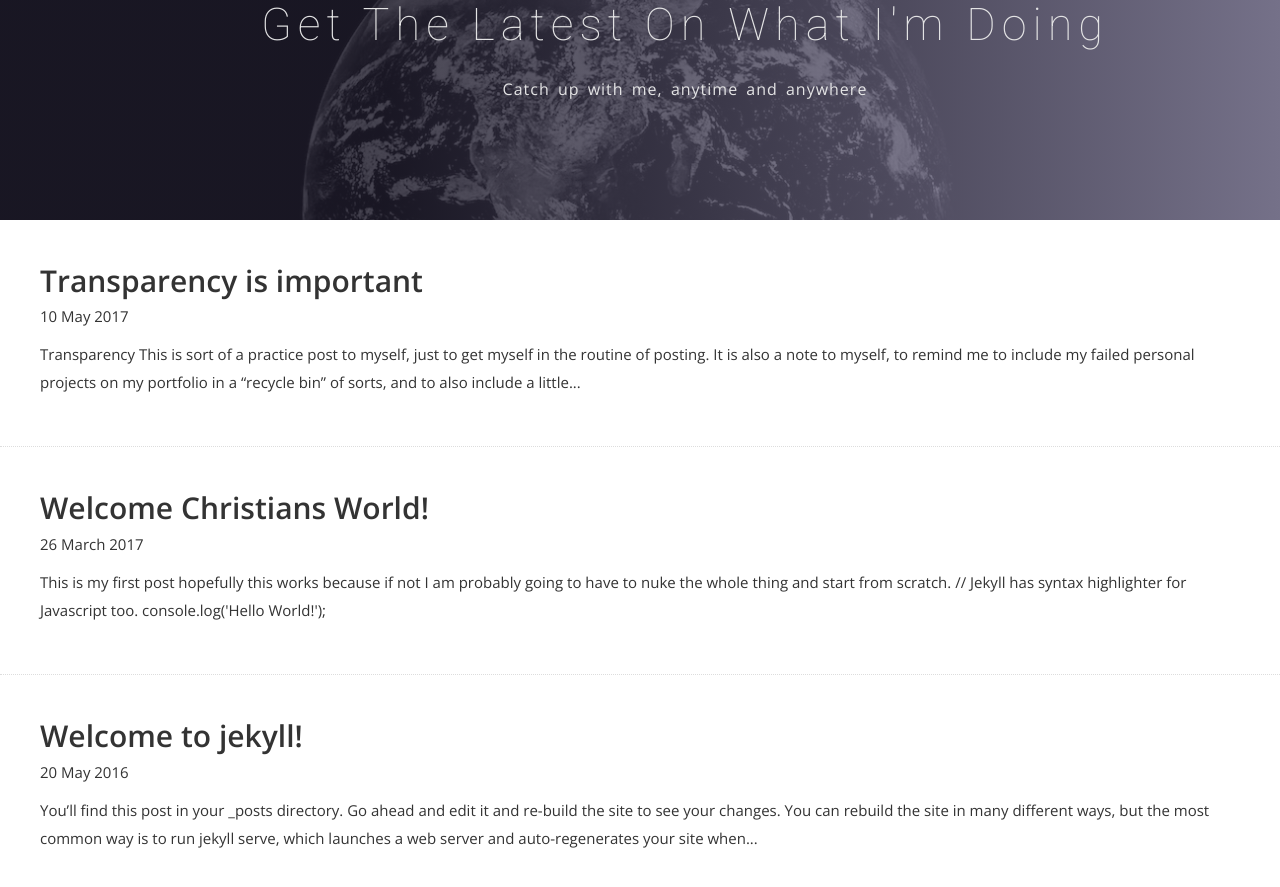
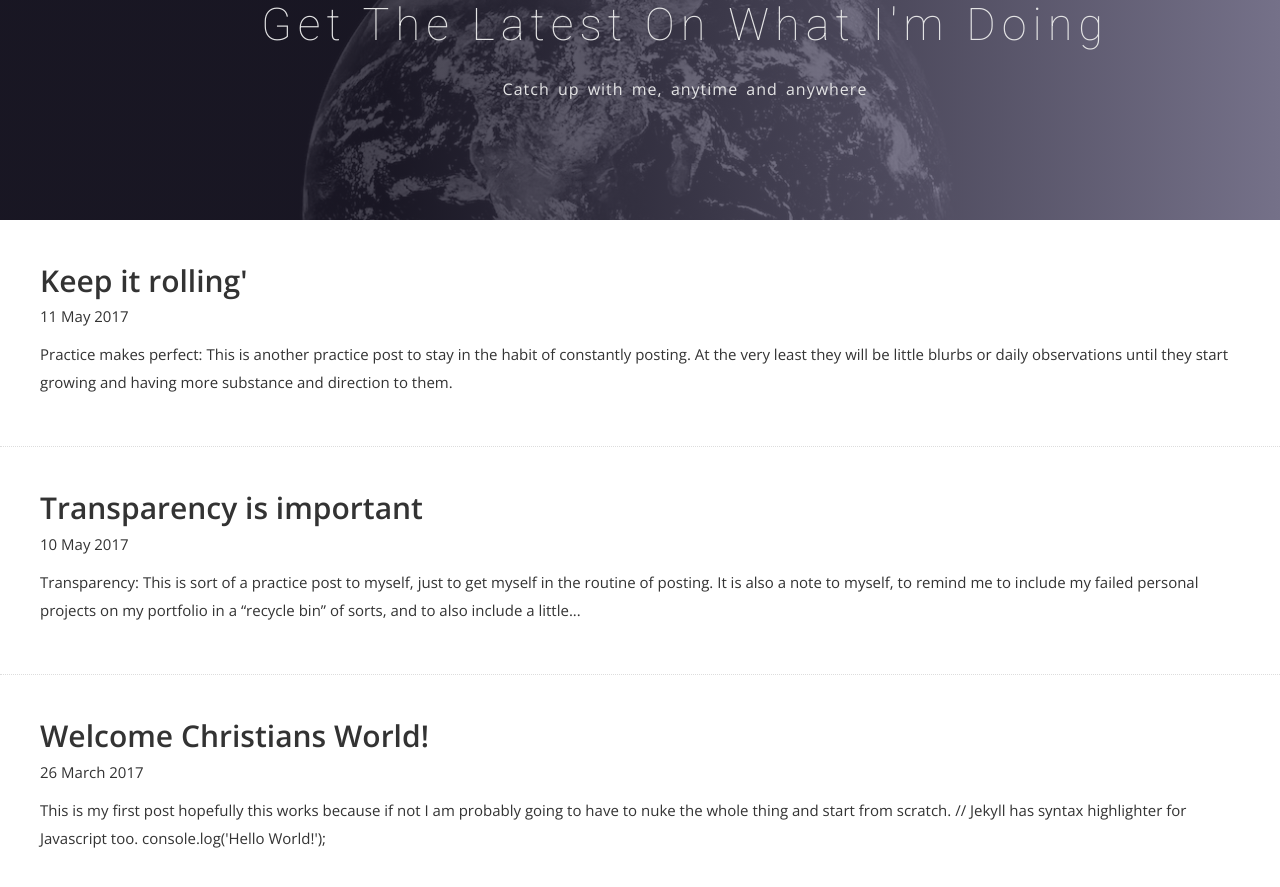
Before and after one commit to Kingslayyerr/Kingslayyerr.github.io, a Jekyll site: the page built from blog.html, in a window 1280 px wide and 900 px high, scrolled down 240 px. Shown: the top 887 px of the window. Built offline with Jekyll 4.4.1, drawn with Linux system fonts in a browser that asks for light colours; nearby versions of some CDN libraries; some web fonts are replaced.

Commit message:
add new ting rude boi

```diff
--- a/_posts/2017-05-10-second-post.markdown
+++ b/_posts/2017-05-10-second-post.markdown
@@ -5,6 +5,6 @@ date:   2017-05-10 20:28:40 +0200
 categories: offtopic
 ---
 
-## Transparency
+## Transparency:
 
 This is sort of a practice post to myself, just to get myself in the routine of posting. It is also a note to myself, to remind me to include my failed personal projects on my portfolio in a "recycle bin" of sorts, and to also include a little excerpt of what I learned from each one. A failed personal project is a chance to learn to be honest with oneself, it teaches the concept of pivoting, and more importantly, when it is the correct time to do so. There is still a lot learned from these projects, it is a good talking point, it forces to ask the question "what would I do differently?" and apply that to new projects.
--- /dev/null
+++ b/_posts/2017-05-11-third-post.markdown
@@ -0,0 +1,11 @@
+---
+layout: post
+title:  "Keep it rolling'"
+date:   2017-05-11 20:28:40 +0200
+categories: offtopic
+---
+
+## Practice makes perfect:
+
+
+This is another practice post to stay in the habit of constantly posting. At the very least they will be little blurbs or daily observations until they start growing and having more substance and direction to them.
```
